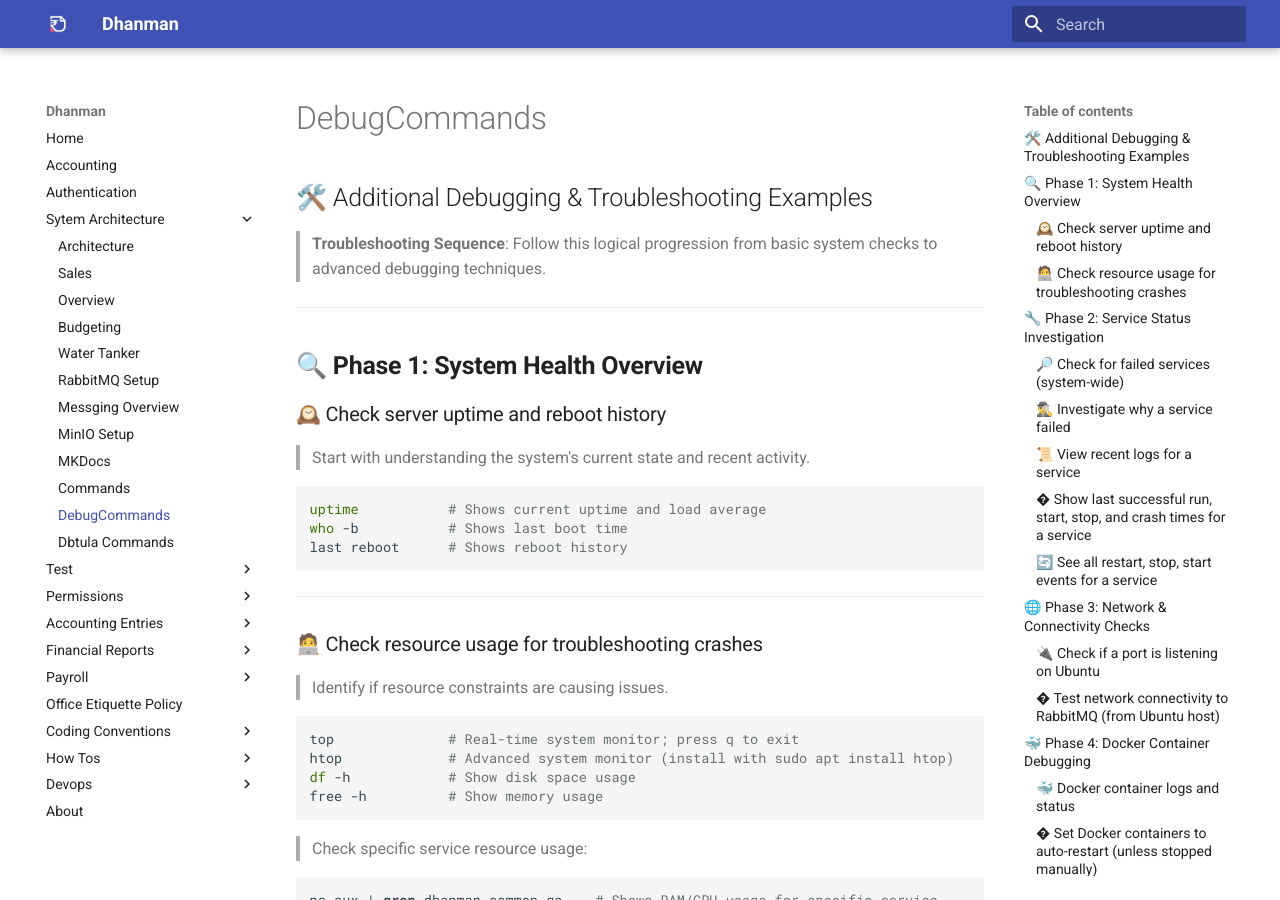
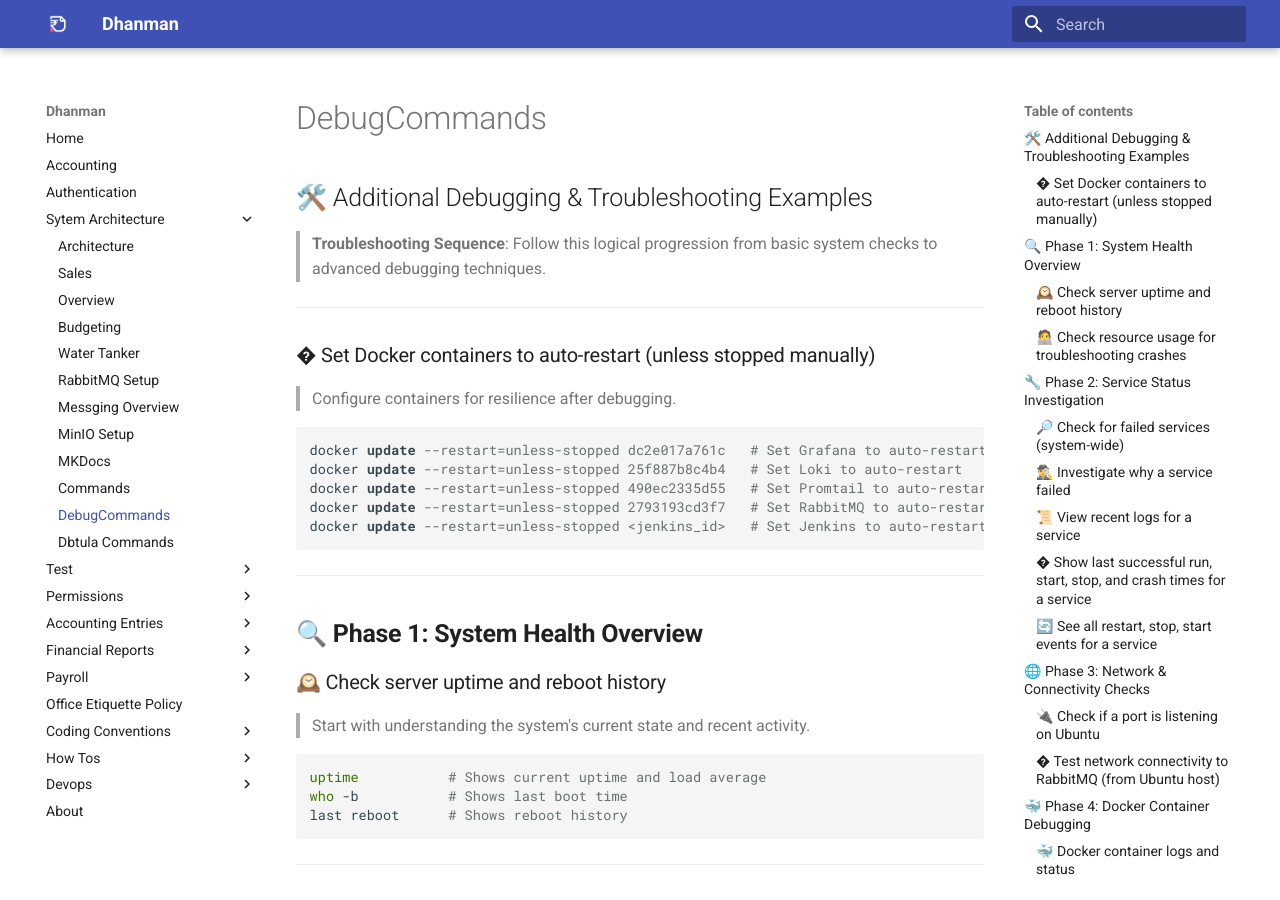
Before and after one commit to b2atech/dhanman-docs, an MkDocs documentation site: the page built from docs/system_overview/additional_debugging.md, in a window 1280 px wide and 900 px high. Built offline with MkDocs 1.6.1 and Material for MkDocs 9.7.7, drawn with Linux system fonts in a browser that asks for light colours; nearby versions of some CDN libraries; old or Windows-style settings are respelled for this version of MkDocs; some of the changed text lies outside the part shown.

Commit message:
feat: add Docker auto-restart configuration to debugging documentation

````diff
--- a/docs/system_overview/additional_debugging.md
+++ b/docs/system_overview/additional_debugging.md
@@ -1,6 +1,20 @@
 ## 🛠️ Additional Debugging & Troubleshooting Examples
 
 > **Troubleshooting Sequence**: Follow this logical progression from basic system checks to advanced debugging techniques.
+
+---
+
+### � Set Docker containers to auto-restart (unless stopped manually)
+
+> Configure containers for resilience after debugging.
+
+```bash
+docker update --restart=unless-stopped dc2e017a761c   # Set Grafana to auto-restart
+docker update --restart=unless-stopped 25f887b8c4b4   # Set Loki to auto-restart
+docker update --restart=unless-stopped 490ec2335d55   # Set Promtail to auto-restart
+docker update --restart=unless-stopped 2793193cd3f7   # Set RabbitMQ to auto-restart
+docker update --restart=unless-stopped <jenkins_id>   # Set Jenkins to auto-restart
+```
 
 ---
 
@@ -130,20 +144,6 @@ docker stats                        # Real-time container resource usage
 
 ---
 
-### � Set Docker containers to auto-restart (unless stopped manually)
-
-> Configure containers for resilience after debugging.
-
-```bash
-docker update --restart=unless-stopped dc2e017a761c   # Set Grafana to auto-restart
-docker update --restart=unless-stopped 25f887b8c4b4   # Set Loki to auto-restart
-docker update --restart=unless-stopped 490ec2335d55   # Set Promtail to auto-restart
-docker update --restart=unless-stopped 2793193cd3f7   # Set RabbitMQ to auto-restart
-docker update --restart=unless-stopped <jenkins_id>   # Set Jenkins to auto-restart
-```
-
----
-
 ## 🧩 **Phase 5: Advanced Debugging (When Standard Methods Fail)**
 
 ### 🧩 Check core dumps (advanced crash debugging)
````
